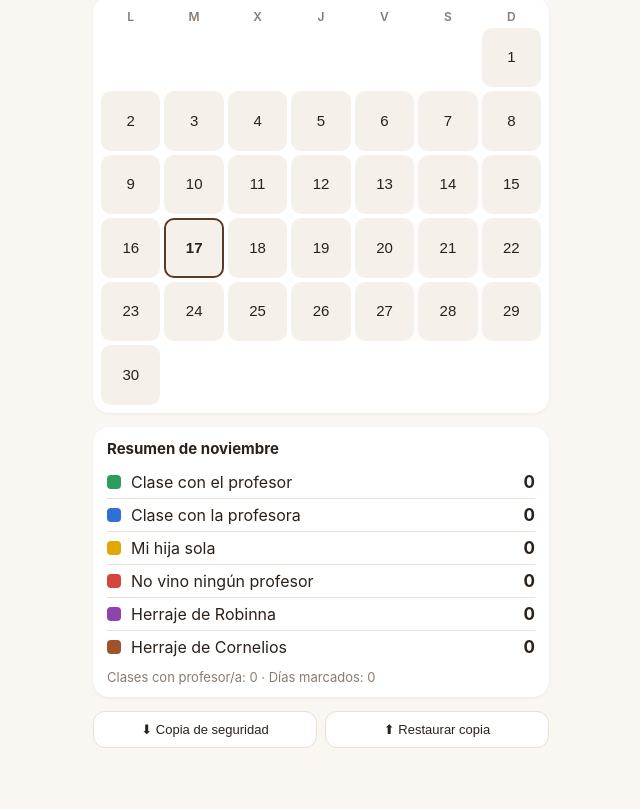
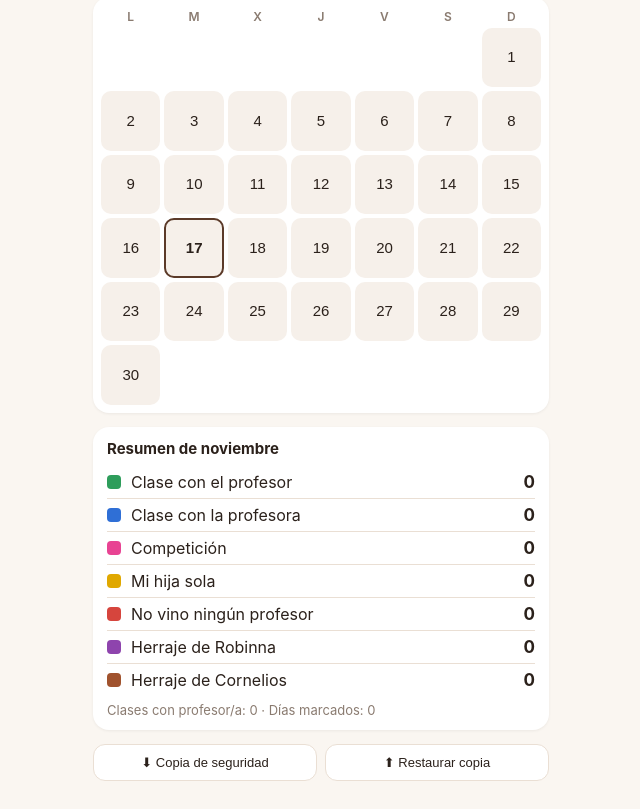
Before and after one commit to accounting152/Clasescaballo, a plain HTML site: page index.html in a window 1280 px wide. Shown: the part 71-880 px from the top of the page, without its empty margins (319-959 px from the left). Before the commit the page ends 847 px from the top, so only its background shows below. Drawn offline with Linux system fonts and the light colour scheme.

Commit message:
Añadir la opción Competición
Co-Authored-By: Claude Opus 5.5 <noreply@anthropic.com>
Claude-Session: https://claude.ai/code/session_01Kw15b8TuBbi6runjJDcNge

```diff
--- a/index.html
+++ b/index.html
@@ -18,6 +18,7 @@
     --brand: #5b3a29;
     --profe: #2e9d5b;
     --profa: #2f6fd6;
+    --compe: #e84393;
     --sola: #e0a800;
     --nadie: #d6453d;
     --robinna: #8e44ad;
@@ -51,6 +52,7 @@
   .day .tag { font-size: 9px; font-weight: 700; margin-top: 2px; letter-spacing: .3px; }
   .day.profe { background: var(--profe); color: #fff; }
   .day.profa { background: var(--profa); color: #fff; }
+  .day.compe { background: var(--compe); color: #fff; }
   .day.sola  { background: var(--sola);  color: #2b211b; }
   .day.nadie { background: var(--nadie); color: #fff; }
   .day.nota::after {
@@ -149,6 +151,7 @@
 const TIPOS = {
   profe: { nombre: "Clase con el profesor", corto: "PROFE", color: "var(--profe)" },
   profa: { nombre: "Clase con la profesora", corto: "PROFA", color: "var(--profa)" },
+  compe: { nombre: "Competición",            corto: "COMPE", color: "var(--compe)" },
   sola:  { nombre: "Mi hija sola",           corto: "SOLA",  color: "var(--sola)"  },
   nadie: { nombre: "No vino ningún profesor", corto: "NADIE", color: "var(--nadie)" },
 };
@@ -184,7 +187,7 @@ function pintar() {
   for (let i = 0; i < offset; i++) {
     const v = document.createElement("div"); v.className = "day vacio"; grid.appendChild(v);
   }
-  const cuenta = { profe: 0, profa: 0, sola: 0, nadie: 0 };
+  const cuenta = { profe: 0, profa: 0, compe: 0, sola: 0, nadie: 0 };
   const cuentaH = { robinna: 0, cornelios: 0 };
   for (let d = 1; d <= diasMes; d++) {
     const k = claveDia(y, m, d);
@@ -218,7 +221,7 @@ function pintar() {
     filas.innerHTML += `<div class="fila"><span class="dot" style="background:${info.color}"></span>${info.nombre}<span class="n">${cuentaH[h]}</span></div>`;
   }
   const clases = cuenta.profe + cuenta.profa;
-  document.getElementById("total").textContent = `Clases con profesor/a: ${clases} · Días marcados: ${clases + cuenta.sola + cuenta.nadie}`;
+  document.getElementById("total").textContent = `Clases con profesor/a: ${clases} · Días marcados: ${clases + cuenta.compe + cuenta.sola + cuenta.nadie}`;
 }
 
 function abrir(y, m, d) {
```
Also changed, not shown: 1 other file.
